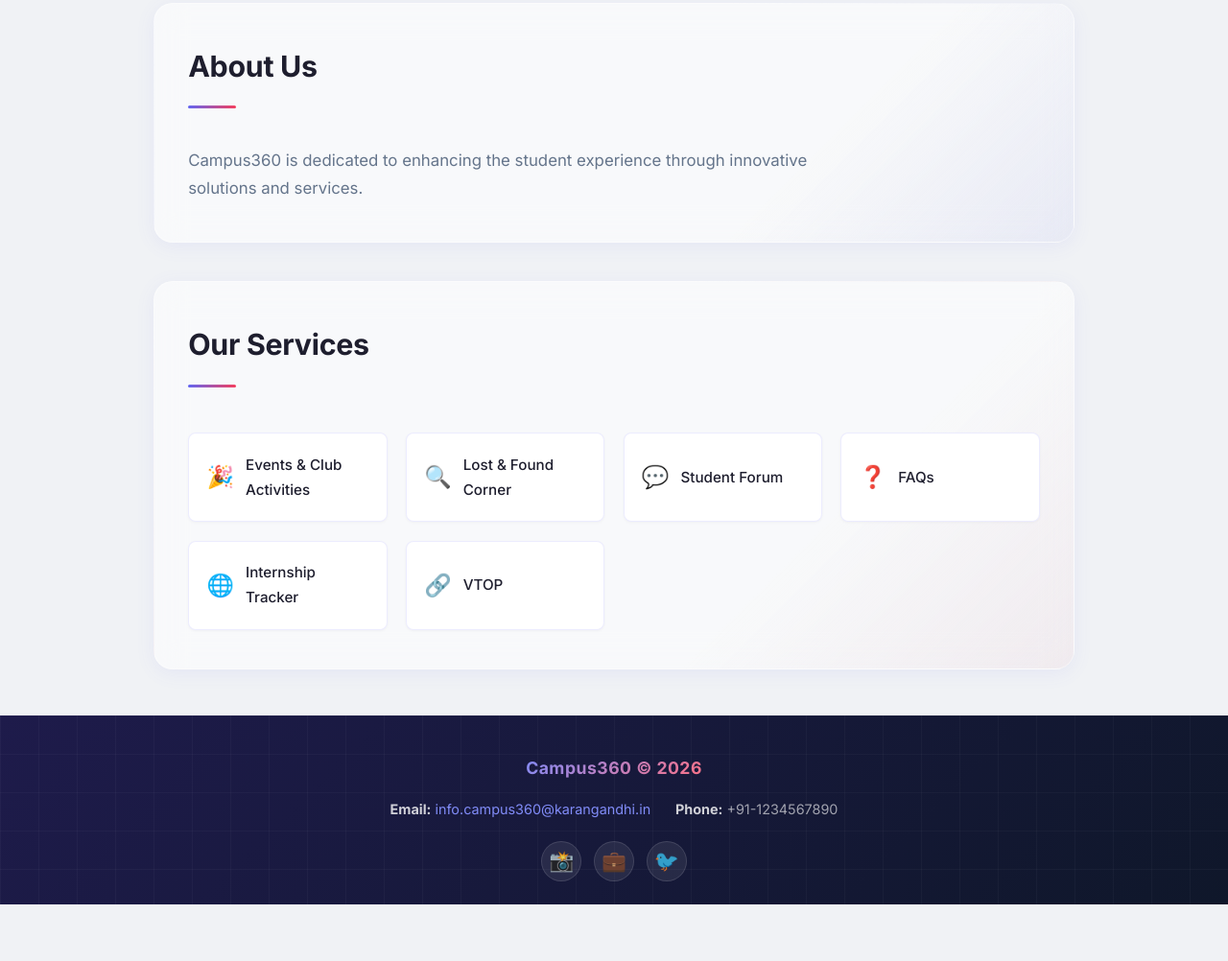
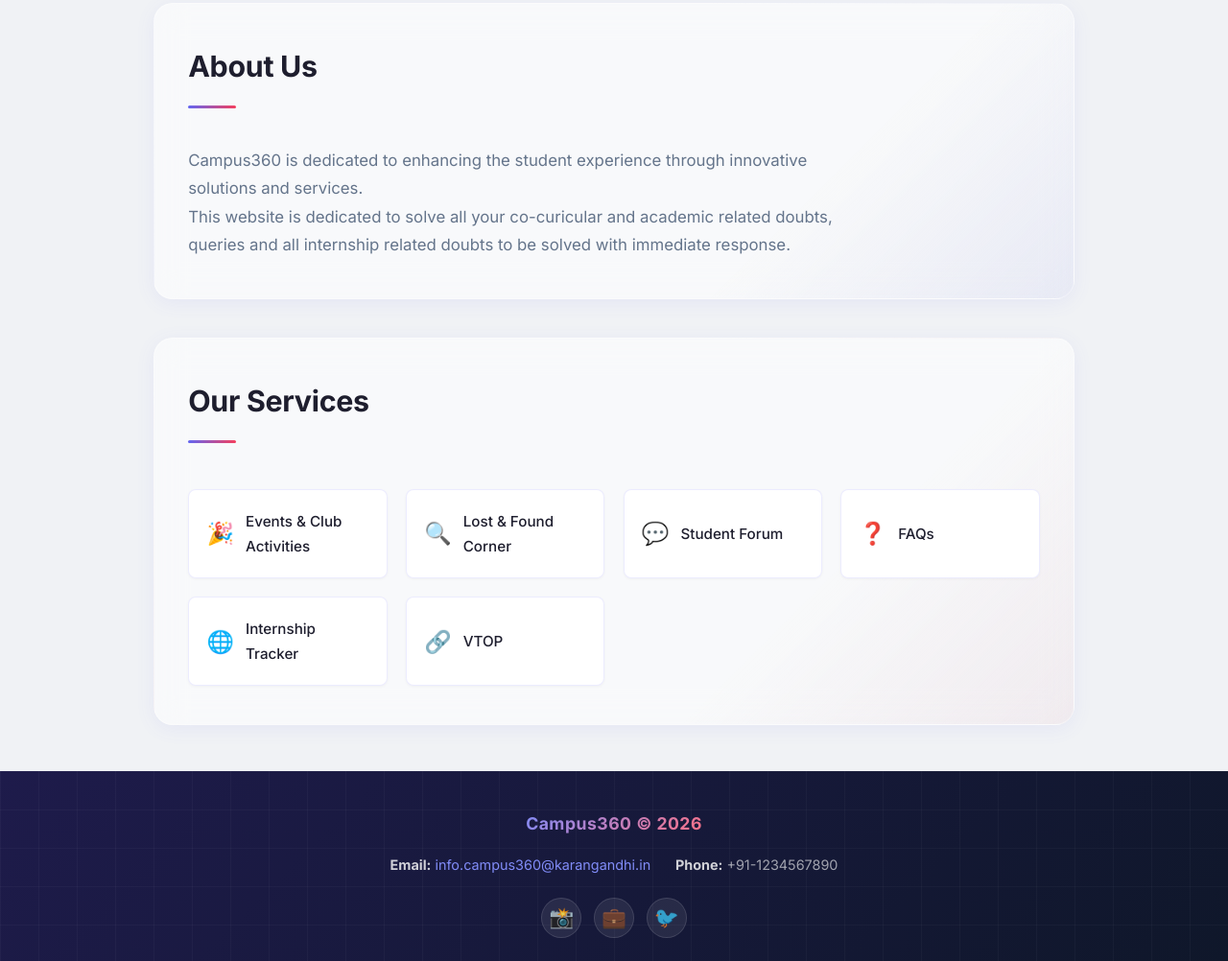
Before and after one commit to viralpatni/campus360-redo, a website: page index.html in a window 1280 px wide. Shown: the part 3108-4110 px from the top of the page at 96% size. Before the commit the page ends 4051 px from the top, so only its background shows below. Drawn offline with Linux system fonts and the light colour scheme; no server answers.

Commit message:
updated the front page

```diff
--- a/index.html
+++ b/index.html
@@ -1,4 +1,4 @@
-<!doctype html>
+<!DOCTYPE html>
 <html lang="en">
   <head>
     <meta charset="UTF-8" />
@@ -233,6 +233,11 @@
         Campus360 is dedicated to enhancing the student experience through
         innovative solutions and services.
       </p>
+      <p>
+        This website is dedicated to solve all your co-curicular and academic
+        related doubts, queries and all internship related doubts to be solved
+        with immediate response.
+      </p>
     </section>
 
     <section id="services" class="scroll-reveal">
```
Also changed, not shown: js/lost_found.js (+6 -22 lines).
